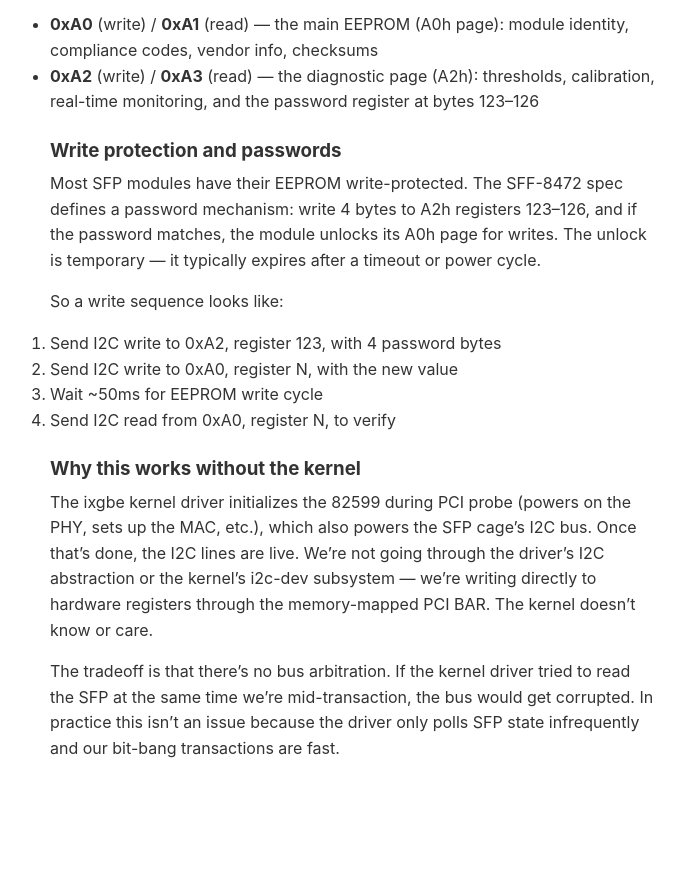
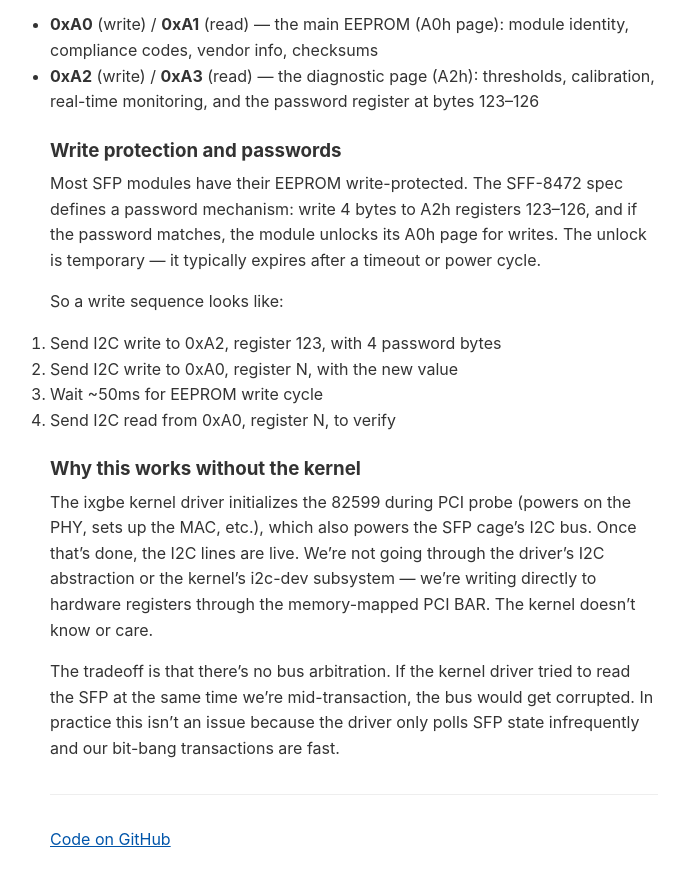
Before and after one commit to dcmc/blog, a Jekyll site: the page built from _posts/2026-03-09-claude-banged-my-module.md, in a window 1280 px wide and 900 px high, scrolled down 2545 px. Shown: the top 886 px of the window, without its empty margins (286-971 px from the left). Built offline with Jekyll 4.4.1, drawn with Linux system fonts in a browser that asks for light colours; before the commit the page ends 3355 px from its top, so only the background shows below that.

Commit message:
Add link to code repo at bottom of article

```diff
--- a/_posts/2026-03-09-claude-banged-my-module.md
+++ b/_posts/2026-03-09-claude-banged-my-module.md
@@ -75,3 +75,7 @@ So a write sequence looks like:
 The ixgbe kernel driver initializes the 82599 during PCI probe (powers on the PHY, sets up the MAC, etc.), which also powers the SFP cage's I2C bus. Once that's done, the I2C lines are live. We're not going through the driver's I2C abstraction or the kernel's i2c-dev subsystem — we're writing directly to hardware registers through the memory-mapped PCI BAR. The kernel doesn't know or care.
 
 The tradeoff is that there's no bus arbitration. If the kernel driver tried to read the SFP at the same time we're mid-transaction, the bus would get corrupted. In practice this isn't an issue because the driver only polls SFP state infrequently and our bit-bang transactions are fast.
+
+---
+
+[Code on GitHub](https://github.com/dcmc/x520-sfp-flash)
```
